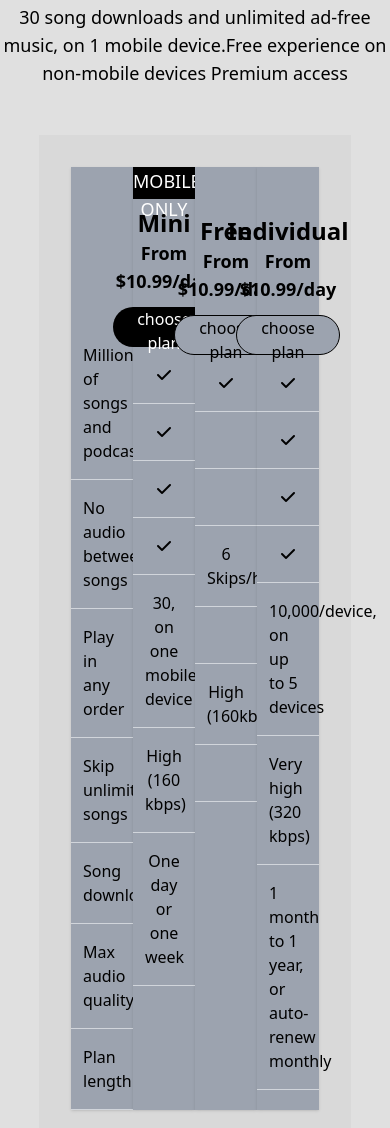
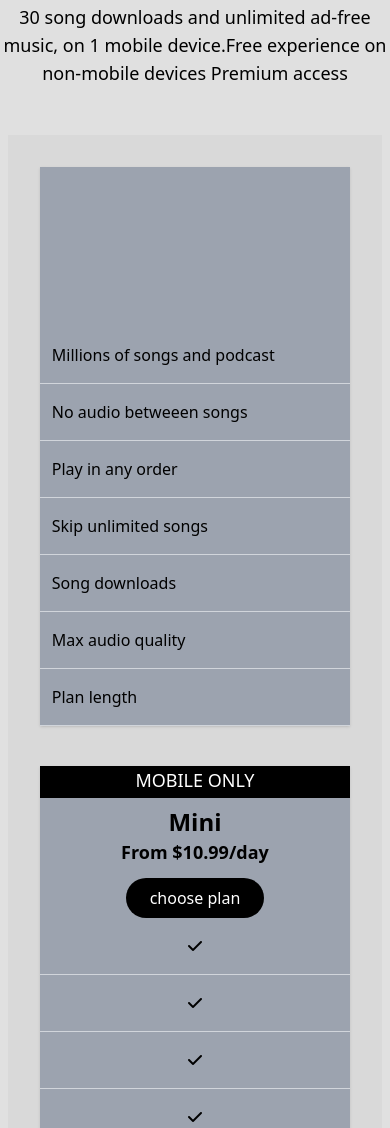
Before and after one commit to Ibokdev/Musiclandingpage, a website built with Vite: page index.html in a window 390 px wide. Shown: the part 2173-3301 px from the top of the page. Built offline with nearby package versions, Linux system fonts and the light colour scheme.

Commit message:
adjusted for responsiveness

```diff
--- a/index.html
+++ b/index.html
@@ -81,9 +81,9 @@
       <p class="font-light text-lg md:w-[40%] my-5 text-center mx-auto mb-12">30 song downloads and unlimited ad-free music,
         on 1 mobile device.Free experience on non-mobile devices Premium  access</p>
     </div>
-    <div class="premiumTable bg-[rgb(217,217,217)] w-[80%] h-full mx-auto p-8">
-      <div class="grid grid-cols-4 h-full">
-        <div class="cols-span-1 bg-gray-400 hover:bg-green-600 shadow pt-40">
+    <div class="premiumTable bg-[rgb(217,217,217)] w-[96%] md:w-[80%] h-full mx-auto p-8">
+      <div class="grid md:grid-cols-4 h-full">
+        <div class="cols-span-1 bg-gray-400 hover:bg-green-600 shadow pt-40 mb-10">
           <h5 class="px-3 py-4 border-b border-gray-300">Millions of songs and podcast</h5>
           <h5 class="px-3 py-4 border-b border-gray-300">No audio betweeen songs</h5>
           <h5 class="px-3 py-4 border-b border-gray-300">Play in any order</h5>
@@ -92,7 +92,7 @@
           <h5 class="px-3 py-4 border-b border-gray-300">Max audio quality</h5>
           <h5 class="px-3 py-4 border-b border-gray-300">Plan length</h5>
         </div>
-        <div class="cols-span-1 bg-gray-400 hover:bg-green-600 shadow">
+        <div class="cols-span-1 bg-gray-400 hover:bg-green-600 shadow mb-10">
           <div class="h-8 w-full bg-black">
             <h4 class="text-white text-center text-lg">MOBILE ONLY</h4>
           </div>
@@ -109,7 +109,7 @@
           <h5 class="px-3 py-4 border-b border-gray-300 text-center">High (160 kbps)</h5>
           <h5 class="px-3 py-4 border-b border-gray-300 text-center">One day or one week</h5>
         </div>
-        <div class="cols-span-1 bg-gray-400 hover:bg-green-600 shadow">
+        <div class="cols-span-1 bg-gray-400 hover:bg-green-600 shadow mb-10">
           <div class="flex flex-col justify-center w-full items-center mt-10">
             <h1 class="font-extrabold text-center text-2xl mt-2">Free</h1>
             <h3 class="text-lg font-semibold text-center">From $10.99/day</h3>
@@ -123,7 +123,7 @@
           <h5 class="px-3 py-4 border-b border-gray-300 text-center">High (160kbps)</h5>
           <h5 class="px-3 py-4 border-b border-gray-300 px-3 py-7"></h5>
         </div>
-        <div class="cols-span-1 bg-gray-400 hover:bg-green-600 shadow">
+        <div class="cols-span-1 bg-gray-400 hover:bg-green-600 shadow mb-10">
           <div class="flex flex-col justify-center w-full items-center mt-10">
             <h1 class="font-extrabold text-center text-2xl mt-2">Individual</h1>
             <h3 class="text-lg font-semibold text-center">From $10.99/day</h3>
```
